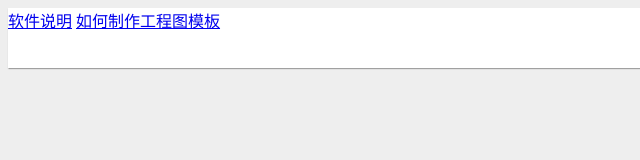
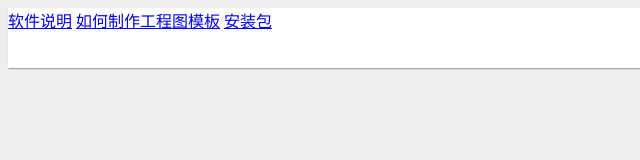
Before and after one commit to lgqlgqcool/CATIAToolkite, a plain HTML site: page index.html in a window 1280 px wide. Shown: the full height of the page, 0-640 px from the left. Drawn offline with Linux system fonts and the light colour scheme.

Commit message:
Update index.html

```diff
--- a/index.html
+++ b/index.html
@@ -60,6 +60,7 @@
       <div style="height: 60px; z-index: 1" class="baise yinying mg8">
         <a href="Instruction.html" target="_blank">软件说明</a>
         <a href="Create2DModel.html" target="_blank">如何制作工程图模板</a>
+        <a href="Publish.html" target="_blank">安装包</a>
       </div>
     </div>
   </body>
```
